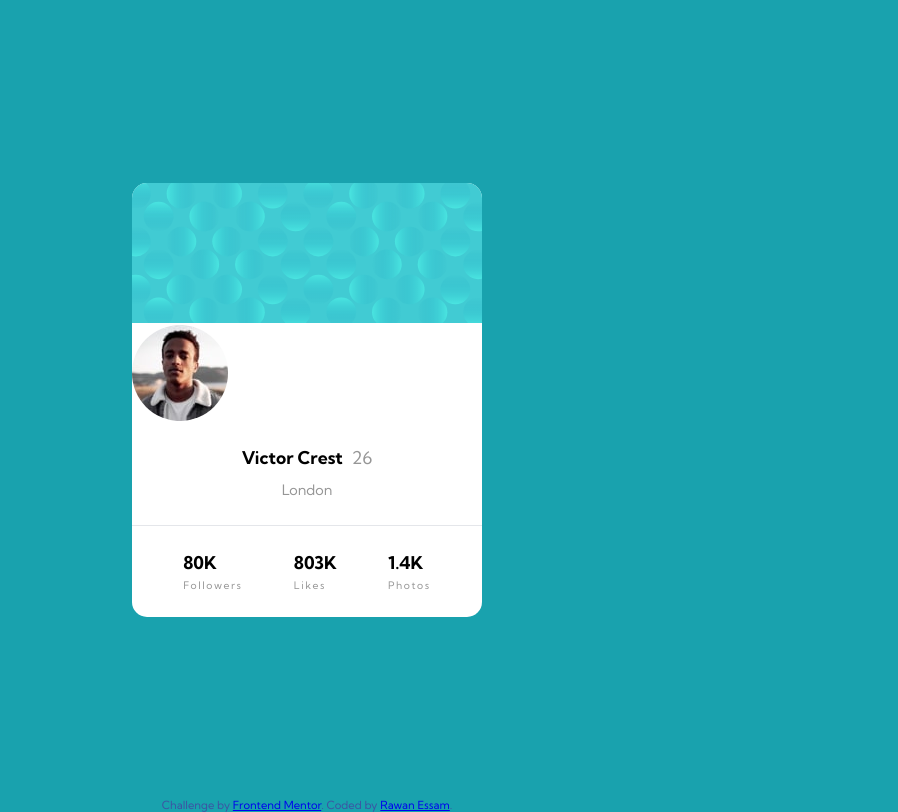
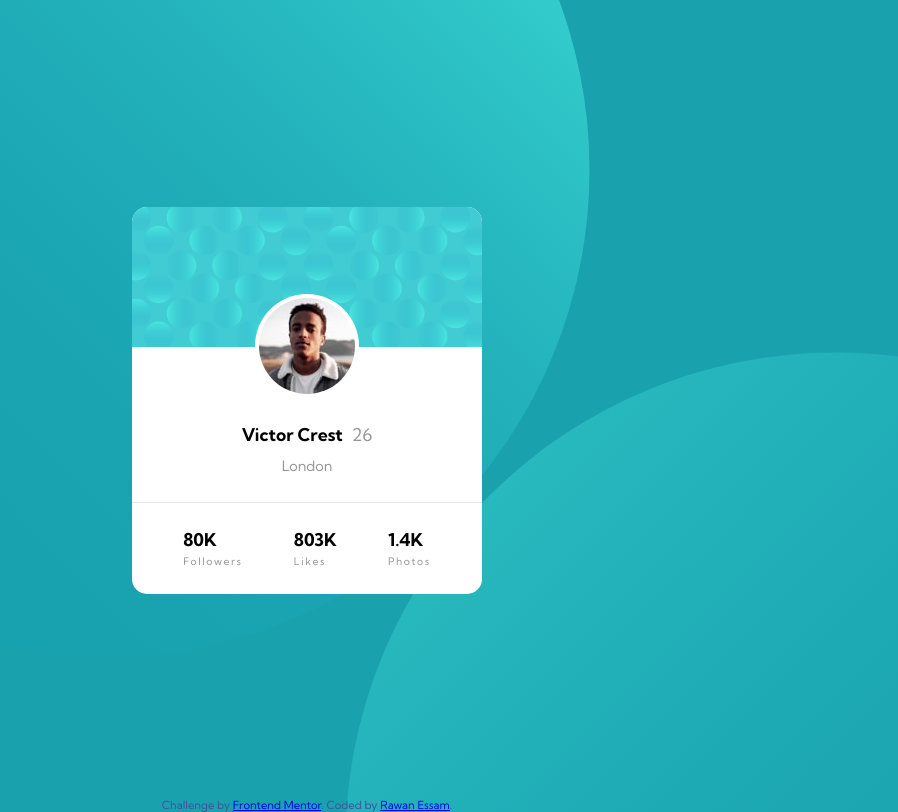
Before and after one commit to rawan6602/profile-card-component-main, a website built with Vite: page index.html in a window 1280 px wide. Shown: the whole page, without its empty margins (333-1231 px from the left). Built offline with nearby package versions, Linux system fonts and the light colour scheme.

Commit message:
new code

```diff
--- a/index.html
+++ b/index.html
@@ -15,7 +15,9 @@
     <div class="card">
         <div class="images">
           <img src="/images/bg-pattern-card.svg">
-          <img class="Profile-pic" src="/images/image-victor.jpg">
+          <div class="container">
+            <img class="Profile-pic" src="/images/image-victor.jpg">
+          </div>
         </div>
 <div class="info">
       <div>
@@ -50,5 +52,6 @@
     Challenge by <a href="https://www.frontendmentor.io?ref=challenge" target="_blank">Frontend Mentor</a>.
     Coded by <a href="https://github.com/rawan6602">Rawan Essam</a>.
   </div>
+  <!-- <img class="background-img" src="/images/bg-pattern-bottom.svg"> -->
 </body>
 </html>
--- a/style.css
+++ b/style.css
@@ -60,30 +60,36 @@ table {
 }
 body{
   font-family: 'Kumbh Sans', sans-serif;
-  /* background-image: url(/images/bg-pattern-top.svg); */
+  background-image: url(/images/bg-pattern-top.svg) , url(/images/bg-pattern-bottom.svg);
   background-color: hsl(185, 75%, 39%);
+  background-repeat: no-repeat;
+  background-position:-4.3vw -40vh, 53vw 44vh;
+
 }
-
 .card{
   background-color: #ffff;
   width: 350px;
   border-radius: 15px;
   overflow: hidden;
+  position: relative;
+  z-index: 10;
 }
 .info{
   display: flex;
   align-items: center;
   flex-direction: column;
-
 }
-
 .Profile-pic{
   border-radius: 100%;
   display: flex;
-  border: #ffff;
-  border-width: 6px;
+  padding: 4px;
+  background-color: #ffff;
 }
-
+.container{
+  display:flex;
+  justify-content: center;
+  margin-top: -55px;
+}
 .name-info{
   display: flex;
   padding-top: 28px;
@@ -106,9 +112,7 @@ body{
   border-top: 1px solid #e4e6ea;
   padding-top: 28px;
   justify-content: space-evenly;
-
 }
-/* 109 */
 .number{
   font-weight: 700;
   font-size: 1.1rem;
@@ -116,7 +120,6 @@ body{
 .hedden{
   color:hsl(0, 0%, 59%);
 }
-
 .num-title{
   font-size: 0.65rem;
   letter-spacing: 0.1rem;
@@ -124,13 +127,11 @@ body{
   padding-top: 9px;
   display: flex;
 }
-
 .num{
   margin-left: 9px;
   font-size: 1.1rem;
   font-weight: 400;
 }
-
 .total{
   display: flex;
   flex-direction: column;
```
Also changed, not shown: counter.js (deleted, +0 -9 lines), 1 other file.
